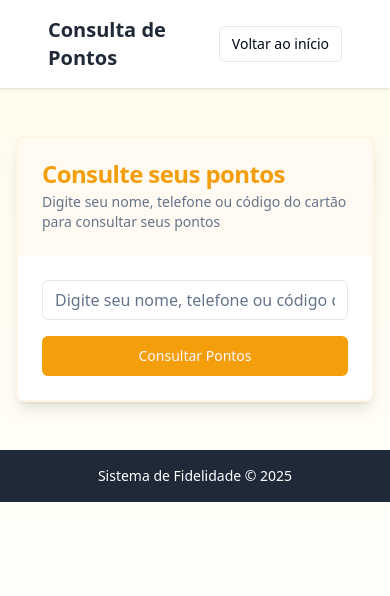
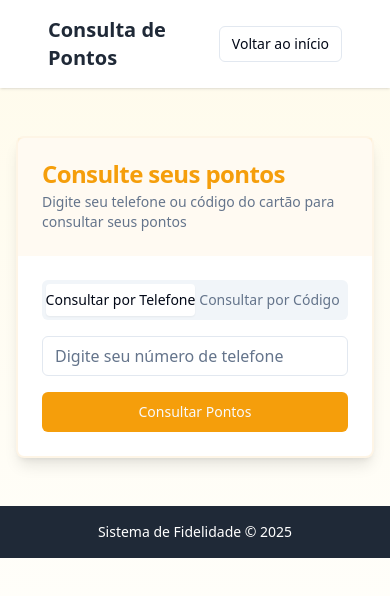
Before and after one commit to KarlaTeshima/creativefideliza, a React (Vite) app: page /check in a window 390 px wide. Shown: the top 596 px of the page. Built offline with nearby package versions, Linux system fonts and the light colour scheme.

Commit message:
Fix: Restrict public point check to phone and card code
The public point check now only allows queries using the phone number and card code, as requested. This change was made to the `CustomerCheck.tsx` file.

```diff
--- a/src/lib/supabaseClient.ts
+++ b/src/lib/supabaseClient.ts
@@ -1,3 +1,4 @@
+
 import { supabase } from "@/integrations/supabase/client";
 
 export interface Cliente {
@@ -34,13 +35,13 @@ export const cadastrarCliente = async (cliente: Omit<Cliente, 'id' | 'pontos' |
   }
 };
 
-// Função para buscar cliente por qualquer campo (código, nome, sobrenome ou telefone)
+// Função para buscar cliente por telefone ou código do cartão
 export const buscarCliente = async (termo: string): Promise<Cliente | null> => {
   try {
     const { data, error } = await supabase
       .from('clientes')
       .select('*')
-      .or(`nome.ilike.%${termo}%,sobrenome.ilike.%${termo}%,telefone.ilike.%${termo}%,codigo_cartao.ilike.%${termo}%`)
+      .or(`telefone.eq.${termo},codigo_cartao.eq.${termo}`)
       .limit(1)
       .maybeSingle();
 
--- a/src/pages/CustomerCheck.tsx
+++ b/src/pages/CustomerCheck.tsx
@@ -6,6 +6,7 @@ import { Button } from "@/components/ui/button";
 import { Input } from "@/components/ui/input";
 import { useToast } from "@/hooks/use-toast";
 import { buscarCliente, Cliente } from '@/lib/supabaseClient';
+import { Tabs, TabsContent, TabsList, TabsTrigger } from "@/components/ui/tabs";
 
 const CustomerCheck = () => {
   const { toast } = useToast();
@@ -13,6 +14,7 @@ const CustomerCheck = () => {
   const [cliente, setCliente] = useState<Cliente | null>(null);
   const [loading, setLoading] = useState(false);
   const [consultaRealizada, setConsultaRealizada] = useState(false);
+  const [tipoConsulta, setTipoConsulta] = useState<'telefone' | 'codigo'>('telefone');
 
   const handleConsultar = async (e: React.FormEvent) => {
     e.preventDefault();
@@ -20,7 +22,9 @@ const CustomerCheck = () => {
     if (!termo.trim()) {
       toast({
         title: "Campo de busca vazio",
-        description: "Por favor, informe seu nome, telefone ou código do cartão.",
+        description: tipoConsulta === 'telefone'
+          ? "Por favor, informe o número de telefone."
+          : "Por favor, informe o código do cartão.",
         variant: "destructive"
       });
       return;
@@ -86,10 +90,17 @@ const CustomerCheck = () => {
           <CardHeader className="bg-brand-accent/5">
             <CardTitle className="text-brand-accent">Consulte seus pontos</CardTitle>
             <CardDescription>
-              Digite seu nome, telefone ou código do cartão para consultar seus pontos
+              Digite seu telefone ou código do cartão para consultar seus pontos
             </CardDescription>
           </CardHeader>
           <CardContent className="pt-6">
+            <Tabs defaultValue="telefone" onValueChange={(value) => setTipoConsulta(value as 'telefone' | 'codigo')} className="mb-4">
+              <TabsList className="grid w-full grid-cols-2">
+                <TabsTrigger value="telefone">Consultar por Telefone</TabsTrigger>
+                <TabsTrigger value="codigo">Consultar por Código</TabsTrigger>
+              </TabsList>
+            </Tabs>
+
             <form onSubmit={handleConsultar}>
               <div className="grid gap-4">
                 <div className="grid gap-2">
@@ -97,7 +108,9 @@ const CustomerCheck = () => {
                     id="termo_busca"
                     value={termo}
                     onChange={(e) => setTermo(e.target.value)}
-                    placeholder="Digite seu nome, telefone ou código do cartão"
+                    placeholder={tipoConsulta === 'telefone'
+                      ? "Digite seu número de telefone"
+                      : "Digite o código do seu cartão"}
                     required
                   />
                 </div>
```
